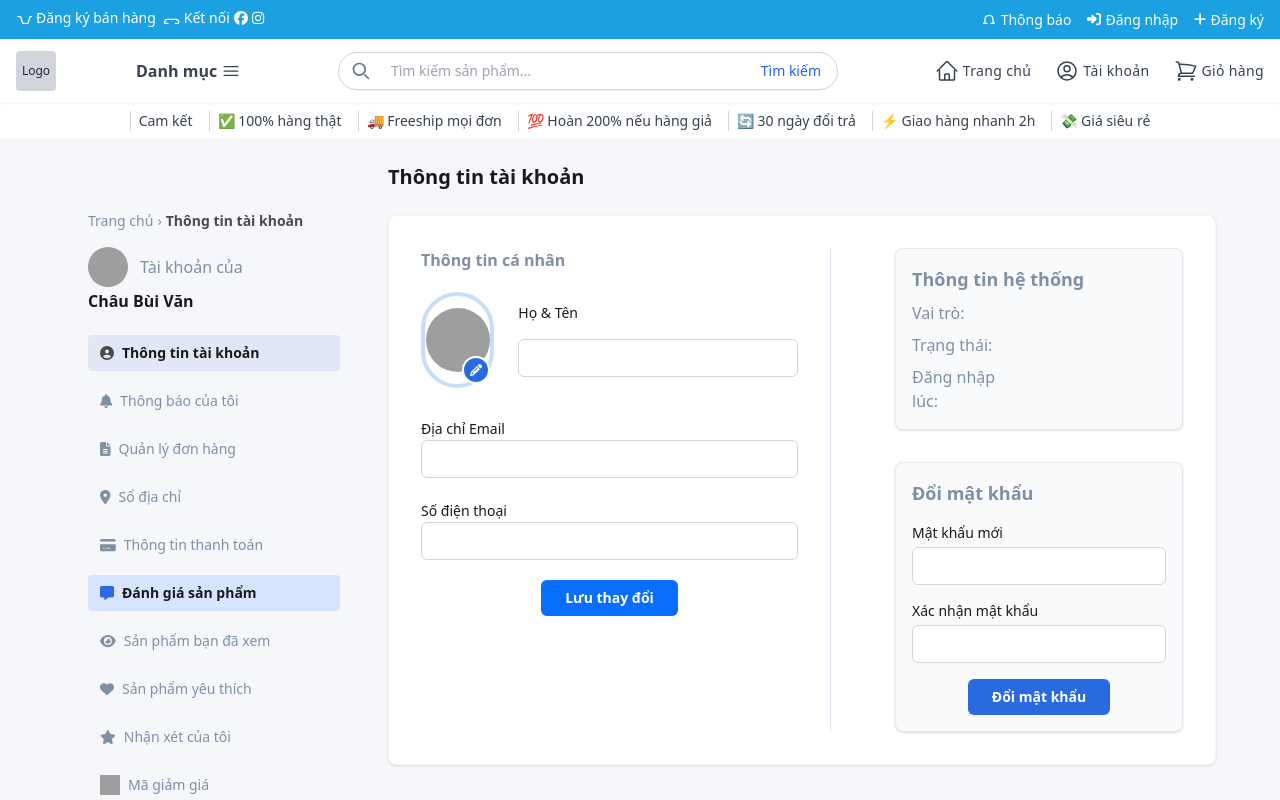
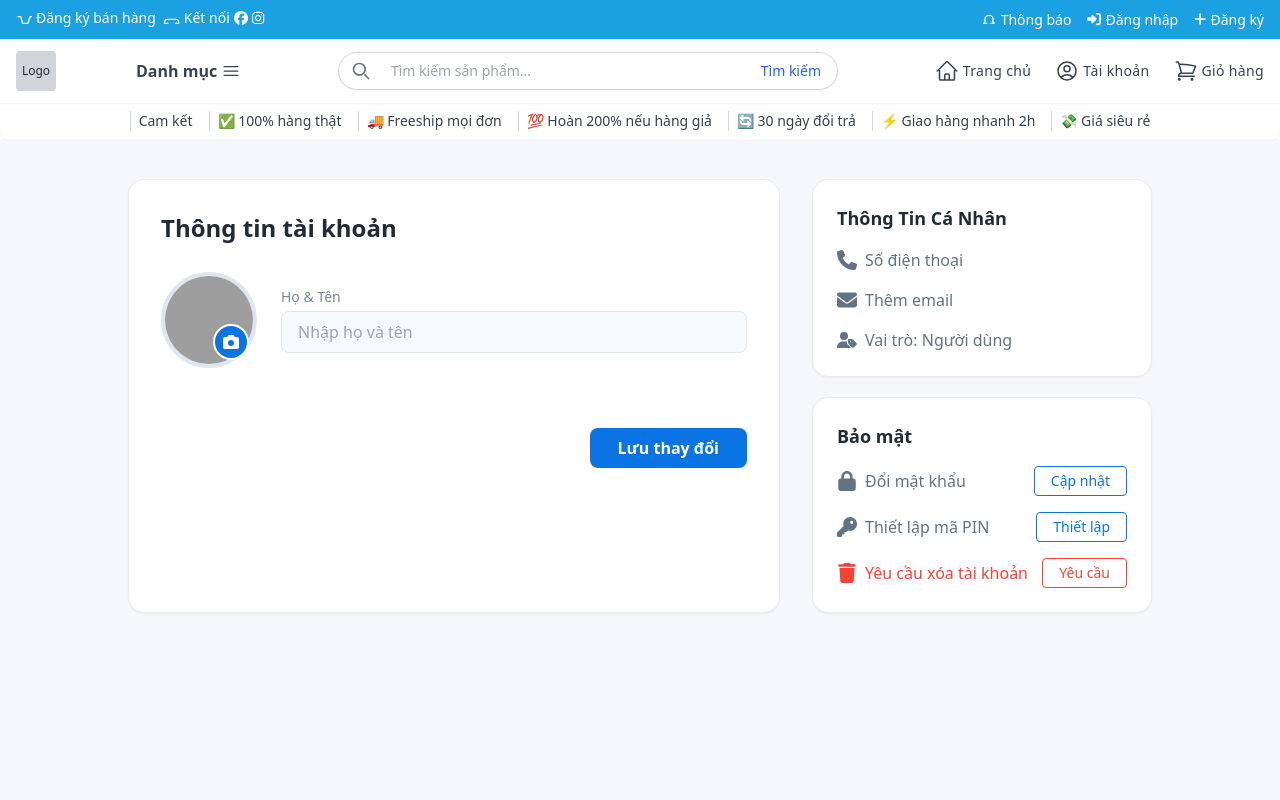
Before and after one commit to datnt2005/Graduation_Project_Passion, a Nuxt app in the folder frontend/: page /users/profile in a window 1280 px wide. Shown: the top 800 px of the page. Built offline with nearby package versions, Linux system fonts and the light colour scheme; grey boxes are pictures that could not be loaded.

Commit message:
pro5 user

```diff
--- a/frontend/pages/users/profile.vue
+++ b/frontend/pages/users/profile.vue
@@ -1,197 +1,323 @@
 <template>
-  <div class="bg-[#f5f7fa] font-sans text-[#1a1a1a] min-h-screen">
-    <div class="flex flex-col md:flex-row max-w-[1200px] mx-auto p-4 md:p-6">
-      <!-- Sidebar -->
-      <SidebarProfile />
-
-      <!-- Main Content -->
-      <main class="flex-grow mt-6 md:mt-0 md:ml-6">
-        <h1 class="text-xl font-bold mb-6">Thông tin tài khoản</h1>
-        <div class="bg-white rounded-lg p-4 md:p-8 flex flex-col md:flex-row md:space-x-8 shadow border border-gray-100">
-          <!-- Thông tin cá nhân -->
-          <section class="flex-grow border-b md:border-b-0 md:border-r border-[#e2e7f7] pr-0 md:pr-8 mb-8 md:mb-0">
-            <h2 class="text-[#7f8fa4] mb-5 text-base font-semibold">Thông tin cá nhân</h2>
-            <div class="flex flex-col sm:flex-row items-center mb-7 gap-6">
-              <div class="relative flex justify-center items-center w-24 h-24 rounded-full border-4 border-[#c7defa] bg-white">
+  <div class="bg-[#f6f7fb] min-h-screen py-10 font-sans">
+    <div class="max-w-5xl mx-auto flex gap-8">
+      <!-- Thông tin cá nhân (trái) -->
+      <section class="flex-1 bg-white rounded-2xl shadow-sm border border-[#ececec] p-8">
+        <h2 class="text-2xl font-semibold text-[#212b36] mb-7">Thông tin tài khoản</h2>
+        <div class="flex items-center gap-6 mb-8">
+          <!-- Avatar -->
+          <div class="relative w-24 h-24 group">
             <img
-                  id="avatarPreview"
-                  :src="avatarUrl"
+              :src="imagePreview || formData.avatar_url || 'https://www.pngmart.com/files/22/User-Avatar-Profile-PNG.png'"
+              class="w-24 h-24 object-cover rounded-full border-4 border-[#e0e6ed] transition"
               alt="Avatar"
-                  class="w-16 h-16 rounded-full object-cover"
             />
             <label
               for="avatarInput"
-                  class="absolute bottom-0 right-0 bg-[#2a6adf] rounded-full w-7 h-7 flex justify-center items-center text-white text-xs border-2 border-white cursor-pointer hover:bg-[#095cd9] transition-colors"
-                  aria-label="Change avatar"
+              class="absolute bottom-2 right-2 bg-[#0b74e5] text-white rounded-full w-9 h-9 flex justify-center items-center border-2 border-white cursor-pointer hover:bg-[#1064b3] transition"
               title="Đổi ảnh đại diện"
             >
-                  <font-awesome-icon :icon="['fas', 'pencil']" />
-                </label>
+              <font-awesome-icon :icon="['fas', 'camera']" />
               <input
+                id="avatarInput"
                 type="file"
-                  id="avatarInput"
                 accept="image/*"
                 class="hidden"
-                  @change="previewAvatar"
+                @change="handleImageUpload"
+                ref="fileInput"
               />
+            </label>
           </div>
-              <div class="flex flex-col space-y-3 w-full max-w-md">
-                <label class="text-sm font-medium mb-1" for="fullname">Họ & Tên</label>
+          <!-- Họ tên -->
+          <div class="flex-1 min-w-0">
+            <label class="text-sm text-[#7a869a] font-medium block mb-1" for="fullname">Họ & Tên</label>
             <input
-                  class="border border-[#d1d5db] rounded-md px-3 py-2 text-sm focus:outline-none focus:ring-2 focus:ring-[#2a6adf]"
               id="fullname"
+              v-model="formData.name"
+              class="border border-[#e0e6ed] rounded-lg px-4 py-2 w-full text-base focus:outline-none focus:ring-2 focus:ring-[#0b74e5] bg-[#f7fafd]"
               type="text"
-                  v-model="fullname"
+              placeholder="Nhập họ và tên"
+              autocomplete="off"
             />
           </div>
         </div>
-            <form class="space-y-5 max-w-md" @submit.prevent="savePersonalInfo">
-              <div>
-                <label class="text-sm font-medium mb-1" for="email">Địa chỉ Email</label>
-                <input
-                  class="border border-[#d1d5db] rounded-md px-3 py-2 text-sm w-full focus:outline-none focus:ring-2 focus:ring-[#2a6adf]"
-                  id="email"
-                  type="email"
-                  v-model="email"
-                  required
-                />
+        <!-- Thông báo lỗi/thành công -->
+        <div class="mt-3 min-h-[28px]">
+          <p v-if="errorMsg" class="text-red-500">{{ errorMsg }}</p>
+          <p v-if="success" class="text-green-600">{{ notificationMessage }}</p>
         </div>
-              <div>
-                <label class="text-sm font-medium mb-1" for="phone">Số điện thoại</label>
-                <input
-                  class="border border-[#d1d5db] rounded-md px-3 py-2 text-sm w-full focus:outline-none focus:ring-2 focus:ring-[#2a6adf]"
-                  id="phone"
-                  type="tel"
-                  v-model="phone"
-                  required
-                />
-              </div>
-              <div class="flex justify-center">
+        <!-- Nút lưu -->
+        <div class="flex justify-end">
           <button
-                  class="bg-[#0a6efd] text-white rounded-md px-6 py-2 text-sm font-semibold hover:bg-[#095cd9] focus:outline-none focus:ring-2 focus:ring-[#0a6efd] transition-colors"
-                  type="submit"
+            class="bg-[#0b74e5] text-white rounded-lg px-7 py-2 font-semibold text-base hover:bg-[#1064b3] transition"
+            :disabled="loading"
+            @click="handleSubmit"
           >
-                  Lưu thay đổi
+            <span v-if="loading">Đang lưu...</span>
+            <span v-else>Lưu thay đổi</span>
           </button>
         </div>
-            </form>
       </section>
 
-          <!-- Thông tin phụ + Đổi mật khẩu -->
-          <section class="flex-shrink-0 w-full md:w-80 pl-0 md:pl-8 pt-8 md:pt-0">
-            <div class="space-y-6 text-base">
-              <div class="p-4 border rounded-lg shadow bg-gray-50 mb-8">
-                <h3 class="text-[#7f8fa4] font-semibold text-lg mb-2">Thông tin hệ thống</h3>
-                <div class="flex items-center mb-2">
-                  <span class="w-28 text-[#7f8fa4] font-normal">Vai trò:</span>
-                  <span class="font-medium capitalize">{{ role }}</span>
-                </div>
-                <div class="flex items-center mb-2">
-                  <span class="w-28 text-[#7f8fa4] font-normal">Trạng thái:</span>
-                  <span class="font-medium capitalize">{{ status }}</span>
-                </div>
-                <div class="flex items-center">
-                  <span class="w-28 text-[#7f8fa4] font-normal">Đăng nhập lúc:</span>
-                  <span class="font-medium">{{ loggedInAt }}</span>
+      <!-- Thông tin liên hệ & bảo mật (phải) -->
+      <aside class="w-[340px] flex flex-col gap-5">
+        <!-- Liên hệ -->
+        <div class="bg-white rounded-2xl shadow-sm border border-[#ececec] p-6 space-y-4">
+          <h3 class="text-lg font-semibold text-[#212b36] mb-3">Thông Tin Cá Nhân</h3>
+          <div class="flex items-center justify-between">
+            <div class="flex items-center gap-2 text-[#637381]">
+              <font-awesome-icon :icon="['fas', 'phone']" class="w-5 h-5" />
+              <span>{{ formData.phone || 'Số điện thoại' }}</span>
             </div>
           </div>
-              <!-- Form đổi mật khẩu -->
-              <form class="space-y-4 p-4 border rounded-lg shadow bg-gray-50" @submit.prevent="changePassword">
-                <h3 class="text-[#7f8fa4] font-semibold text-lg mb-2">Đổi mật khẩu</h3>
-                <div>
-                  <label class="block text-sm font-medium mb-1" for="newPassword">Mật khẩu mới</label>
-                  <input
-                    class="border border-[#d1d5db] rounded-md px-3 py-2 text-sm w-full focus:outline-none focus:ring-2 focus:ring-[#2a6adf]"
-                    id="newPassword"
-                    type="password"
-                    v-model="newPassword"
-                    required
-                  />
+          <div class="flex items-center justify-between">
+            <div class="flex items-center gap-2 text-[#637381] truncate max-w-[170px]">
+              <font-awesome-icon :icon="['fas', 'envelope']" class="w-5 h-5" />
+              <span class="truncate">{{ formData.email || 'Thêm email' }}</span>
             </div>
-                <div>
-                  <label class="block text-sm font-medium mb-1" for="confirmPassword">Xác nhận mật khẩu</label>
-                  <input
-                    class="border border-[#d1d5db] rounded-md px-3 py-2 text-sm w-full focus:outline-none focus:ring-2 focus:ring-[#2a6adf]"
-                    id="confirmPassword"
-                    type="password"
-                    v-model="confirmPassword"
-                    required
-                  />
           </div>
-                <div class="flex justify-center">
+          <div class="flex items-center justify-between">
+            <div class="flex items-center gap-2 text-[#637381]">
+              <font-awesome-icon :icon="['fas', 'user-tag']" class="w-5 h-5" />
+              <span>Vai trò: {{ formData.role || 'Người dùng' }}</span>
+            </div>
+        </div>
+        </div>
+        <!-- Bảo mật -->
+        <div class="bg-white rounded-2xl shadow-sm border border-[#ececec] p-6 space-y-4">
+          <h3 class="text-lg font-semibold text-[#212b36] mb-3">Bảo mật</h3>
+          <!-- Bảo mật -->
+<div class="flex items-center justify-between">
+  <div class="flex items-center gap-2 text-[#637381]">
+    <font-awesome-icon :icon="['fas', 'lock']" class="w-5 h-5" />
+    <span>Đổi mật khẩu</span>
+  </div>
   <button
-                    class="bg-[#2a6adf] text-white rounded-md px-6 py-2 text-sm font-semibold hover:bg-[#095cd9] focus:outline-none focus:ring-2 focus:ring-[#2a6adf] transition-colors"
-                    type="submit"
+    class="border border-[#0b74e5] text-[#0b74e5] rounded px-4 py-1 text-sm font-medium hover:bg-[#eaf4fe] transition"
+    @click="showChangePassword = !showChangePassword"
+    type="button"
   >
-                    Đổi mật khẩu
+    {{ showChangePassword ? 'Huỷ' : 'Cập nhật' }}
   </button>
 </div>
-              </form>
+<!-- Form đổi mật khẩu -->
+<div v-if="showChangePassword" class="mt-3 space-y-2">
+  <input
+    type="password"
+    class="w-full border px-3 py-2 rounded text-sm"
+    v-model="changePasswordForm.old_password"
+    placeholder="Mật khẩu cũ"
+    autocomplete="off"
+  />
+  <input
+    type="password"
+    class="w-full border px-3 py-2 rounded text-sm"
+    v-model="changePasswordForm.password"
+    placeholder="Mật khẩu mới"
+    autocomplete="off"
+  />
+  <input
+    type="password"
+    class="w-full border px-3 py-2 rounded text-sm"
+    v-model="changePasswordForm.confirm_password"
+    placeholder="Xác nhận mật khẩu mới"
+    autocomplete="off"
+  />
+  <button
+    class="w-full bg-[#0b74e5] text-white rounded px-3 py-2 mt-2 font-semibold"
+    :disabled="loading"
+    @click="handleSubmit"
+    type="button"
+  >Lưu mật khẩu</button>
 </div>
-          </section>
+
+          <div class="flex items-center justify-between">
+            <div class="flex items-center gap-2 text-[#637381]">
+              <font-awesome-icon :icon="['fas', 'key']" class="w-5 h-5" />
+              <span>Thiết lập mã PIN</span>
             </div>
-      </main>
+            <button class="border border-[#0b74e5] text-[#0b74e5] rounded px-4 py-1 text-sm font-medium hover:bg-[#eaf4fe] transition">
+              Thiết lập
+            </button>
+          </div>
+          <div class="flex items-center justify-between">
+            <div class="flex items-center gap-2 text-[#f44336]">
+              <font-awesome-icon :icon="['fas', 'trash']" class="w-5 h-5" />
+              <span>Yêu cầu xóa tài khoản</span>
+            </div>
+            <button class="border border-[#f44336] text-[#f44336] rounded px-4 py-1 text-sm font-medium hover:bg-[#fdeaea] transition">
+              Yêu cầu
+            </button>
+          </div>
+        </div>
+      </aside>
     </div>
   </div>
 </template>
 
+
 <script setup>
-import { ref, onMounted } from 'vue'
-import SidebarProfile from '~/components/shared/Sidebar-profile.vue'
+import { ref, reactive, onMounted } from 'vue'
+import { useRouter } from 'vue-router'
 
-// Thông tin cá nhân
-const avatarUrl = ref('https://www.pngmart.com/files/22/User-Avatar-Profile-PNG.png')
-const fullname = ref('')
-const email = ref('')
-const phone = ref('')
-const role = ref('')
-const status = ref('')
-const loggedInAt = ref('')
+const config = useRuntimeConfig()
+const apiBase = config.public.apiBaseUrl
 
-// Đổi mật khẩu
-const newPassword = ref('')
-const confirmPassword = ref('')
+const router = useRouter()
+const loading = ref(false)
+const errors = reactive({})
+const showNotification = ref(false)
+const notificationMessage = ref('')
+const success = ref(false)
+const errorMsg = ref('')
+const imagePreview = ref(null)
+const fileInput = ref(null)
+const userId = ref(null)
+const editingPhone = ref(false)
 
-// Tải thông tin user khi vào trang
-onMounted(async () => {
+// Form state
+const formData = reactive({
+  name: '',
+  email: '',
+  phone: '',
+  avatar: null,
+  avatar_url: null,
+  password: '',
+})
+
+function cancelEditPhone() {
+  editingPhone.value = false
+  fetchUser()
+}
+
+const showChangePassword = ref(false)
+const changePasswordForm = reactive({
+  old_password: '',
+  password: '',
+  confirm_password: ''
+})
+
+// Lấy userId và info từ API /me
+const fetchUser = async () => {
+  try {
     const token = localStorage.getItem('access_token')
     if (!token) return
-  const res = await fetch('http://localhost:8000/api/me', {
+    const res = await fetch(`${apiBase}/me`, {
       headers: { Authorization: `Bearer ${token}` }
     })
-  const json = await res.json()
-  if (json && json.data) {
-    avatarUrl.value = json.data.avatar || 'https://www.pngmart.com/files/22/User-Avatar-Profile-PNG.png'
-    fullname.value = json.data.name || ''
-    email.value = json.data.email || ''
-    phone.value = json.data.phone || ''
-    role.value = json.data.role || ''
-    status.value = json.data.status || ''
-    loggedInAt.value = json.data.logged_in_at || ''
+    const data = await res.json()
+    const UrlAvatar = 'https://pub-3fc809b4396849cba1c342a5b9f50be9.r2.dev/'
+    if (data && data.data) {
+      userId.value = data.data.id
+      Object.assign(formData, {
+        name: data.data.name || '',
+        email: data.data.email || '',
+        phone: data.data.phone || '',
+        avatar_url: `${UrlAvatar}` + data.data.avatar || null,
+        avatar: null,
+        password: ''
+      })
+      imagePreview.value = formData.avatar_url
     }
-})
+  } catch (e) {
+    errorMsg.value = 'Không lấy được thông tin tài khoản!'
+  }
+}
+onMounted(fetchUser)
 
-// Preview avatar (tuỳ logic của Daddy)
-const previewAvatar = (e) => {
-  const file = e.target.files[0]
+const triggerFileInput = () => fileInput.value && fileInput.value.click()
+const handleImageUpload = (event) => {
+  const file = event.target.files[0]
   if (file) {
-    avatarUrl.value = URL.createObjectURL(file)
-    // Gọi hàm uploadAvatar nếu cần
+    formData.avatar = file
+    imagePreview.value = URL.createObjectURL(file)
+  } else {
+    formData.avatar = null
+    imagePreview.value = formData.avatar_url
   }
 }
 
-// Lưu thông tin cá nhân
-const savePersonalInfo = () => {
-  // Gọi API cập nhật user, truyền token
-  // Xử lý logic cập nhật tên, email, phone ở đây
+const handleSubmit = async () => {
+  // Reset error/success
+  Object.keys(errors).forEach((k) => errors[k] = '')
+  errorMsg.value = ''
+  success.value = false
+  loading.value = true
+  try {
+    const token = localStorage.getItem('access_token')
+    if (!token || !userId.value) throw new Error('Bạn chưa đăng nhập!')
+
+    const payload = new FormData()
+    // Thông tin cá nhân
+    const fieldsToSend = ['name', 'email', 'phone', 'avatar']
+    fieldsToSend.forEach((key) => {
+      if (key === 'avatar' && !formData.avatar) return
+      if (formData[key] === undefined || formData[key] === null) return
+      payload.append(key, formData[key])
+    })
+
+    // Thông tin đổi mật khẩu
+    if (showChangePassword.value) {
+      // Validate ở frontend
+      if (
+        !changePasswordForm.old_password ||
+        !changePasswordForm.password ||
+        !changePasswordForm.confirm_password
+      ) {
+        errorMsg.value = 'Vui lòng nhập đầy đủ các trường đổi mật khẩu!'
+        loading.value = false
+        return
+      }
+      if (changePasswordForm.password !== changePasswordForm.confirm_password) {
+        errorMsg.value = 'Xác nhận mật khẩu không khớp!'
+        loading.value = false
+        return
+      }
+      payload.append('old_password', changePasswordForm.old_password)
+      payload.append('password', changePasswordForm.password)
     }
 
-// Đổi mật khẩu
-const changePassword = async () => {
-  if (newPassword.value !== confirmPassword.value) {
-    alert('Mật khẩu xác nhận không khớp!')
-    return
+    payload.append('_method', 'PATCH')
+
+    const res = await fetch(`${apiBase}/users/${userId.value}`, {
+      method: 'POST',
+      body: payload,
+      headers: {
+        'Accept': 'application/json',
+        'Authorization': `Bearer ${token}`
+      }
+    })
+    const data = await res.json()
+    if ((res.ok && data.data) || data.success) {
+      success.value = true
+      showSuccessNotification(showChangePassword.value ? 'Đổi mật khẩu thành công!' : 'Cập nhật thành công!')
+      // Reset form đổi mật khẩu nếu có
+      if (showChangePassword.value) {
+        showChangePassword.value = false
+        changePasswordForm.old_password = ''
+        changePasswordForm.password = ''
+        changePasswordForm.confirm_password = ''
+      }
+      fetchUser() // reload lại info mới
+    } else if (data.errors) {
+      errorMsg.value = Object.values(data.errors).flat().join('\n')
+    } else {
+      errorMsg.value = data.error || 'Cập nhật thất bại!'
+    }
+  } catch (e) {
+    errorMsg.value = e.message || 'Lỗi kết nối máy chủ!'
+  } finally {
+    loading.value = false
+  }
 }
 
+
+// Notification logic
+const showSuccessNotification = (message) => {
+  notificationMessage.value = message
+  showNotification.value = true
+  setTimeout(() => {
+    showNotification.value = false
+  }, 2000)
 }
 </script>
```
Also changed, not shown: 2 other files (tests, documents, lock files or other folders). Lines whose indentation alone changed are shown as unchanged.
